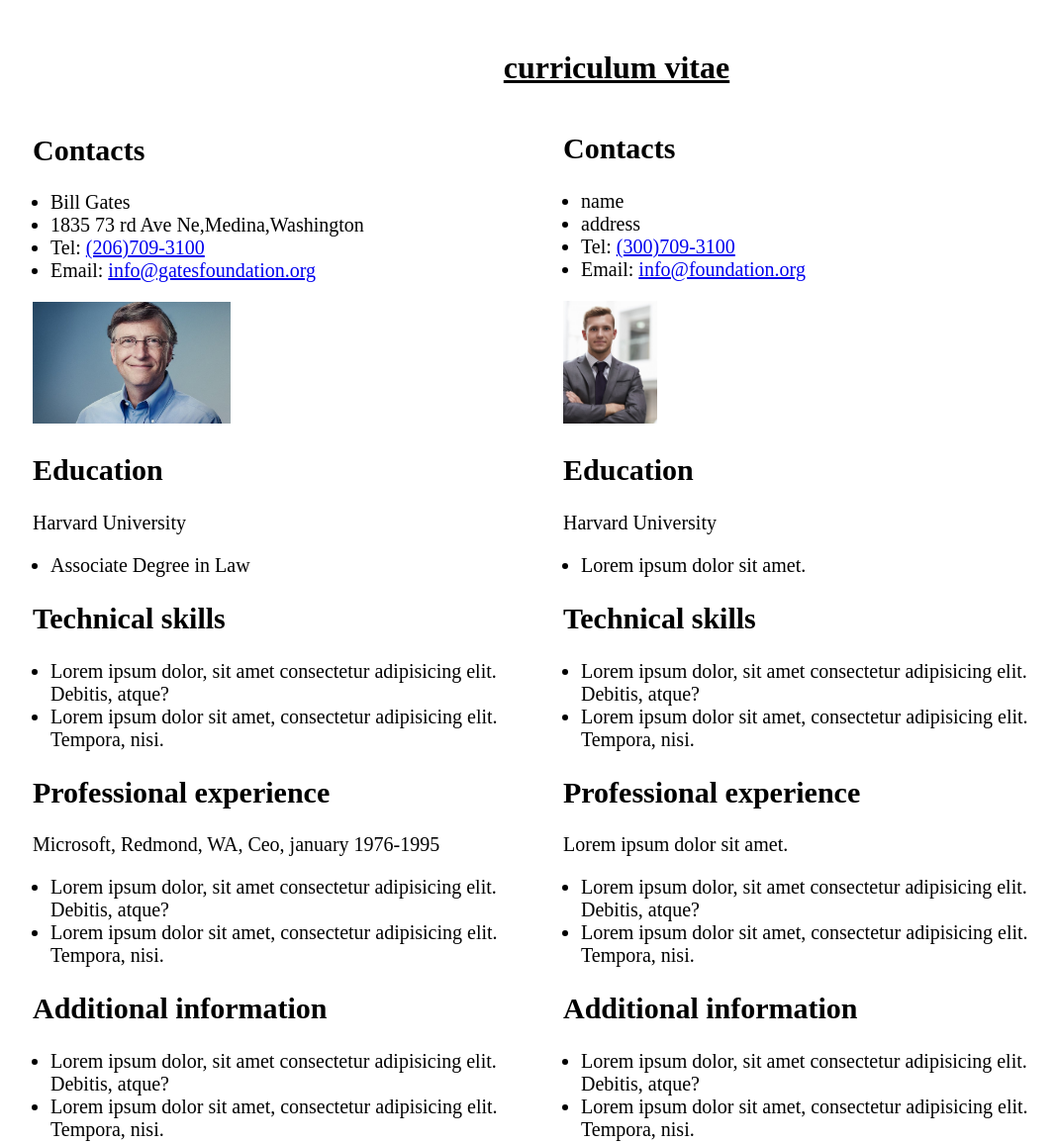
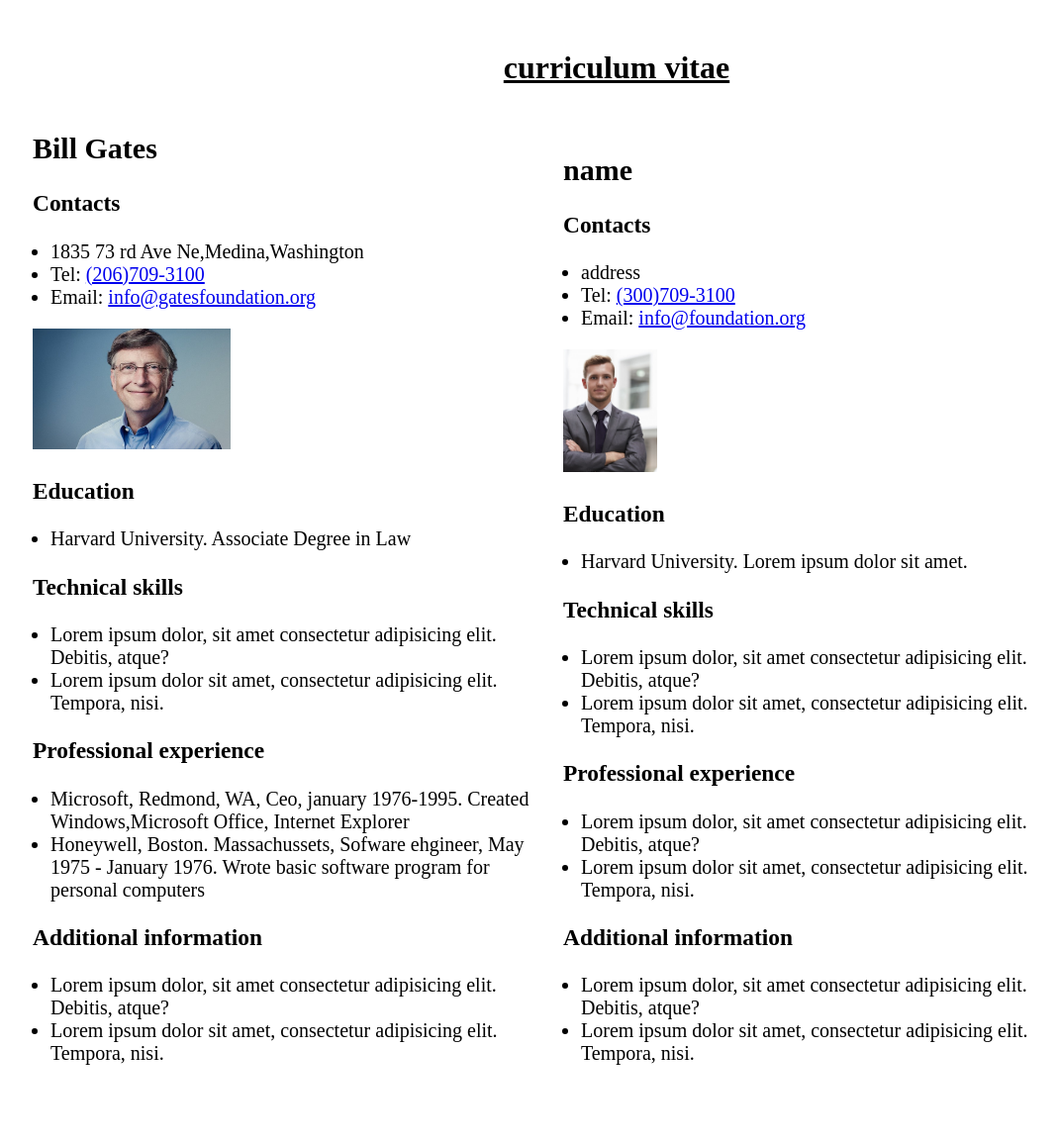
Before and after one commit to Anjelika86/html-vc, a plain HTML site: page index.html in a window 1280 px wide. Shown: the whole page at 99% size, without its empty margins (17-1086 px from the left). Drawn offline with Linux system fonts and the light colour scheme.

Commit message:
corrected html

```diff
--- a/assets/css/style.css
+++ b/assets/css/style.css
@@ -5,7 +5,7 @@ body {
 ul {
   padding-left: 18px;
 }
-.div {
+.article{
   display: inline-block;
   box-sizing: border-box;
   width: 45%;
--- a/index.html
+++ b/index.html
@@ -12,88 +12,87 @@
     <h1 class="header">curriculum vitae</h1>
   </header>
   <main class="main">
-    <div class="div">
+    <article class="article">
+      <h2>Bill Gates</h2>
     <section>
-    <h2>Contacts</h2>
+    <h3>Contacts</h3>
     <ul>
-     <li>Bill Gates</li>
      <li>1835 73 rd Ave Ne,Medina,Washington</li>
      <li>Tel: <a href="(206)709-3100">(206)709-3100</a> </li>
      <li>Email: <a href="info@gatesfoundation.org">info@gatesfoundation.org</a> </li>
     </ul>
-     <p><img class="img1" src="./assets/img/54643af0d10c30ab.jpg" alt="Man"></p>
+     <img class="img1" src="./assets/img/54643af0d10c30ab.jpg" alt="Bill Gates">
     </section>
     <section>
-    <h2>Education</h2>
-    <p>Harvard University</p>
+    <h3>Education</h3>
     <ul>
-      <li>Associate Degree in Law</li>
+      <li>Harvard University. Associate Degree in Law</li>
     </ul>
     </section>
     <section>
-      <h2>Technical skills</h2>
+      <h3>Technical skills</h3>
     <ul>
       <li>Lorem ipsum dolor, sit amet consectetur adipisicing elit. Debitis, atque?</li>
       <li>Lorem ipsum dolor sit amet, consectetur adipisicing elit. Tempora, nisi.</li>
     </ul>
     </section>
     <section>
-      <h2>Professional experience</h2>
-      <p>Microsoft, Redmond, WA, Ceo, january 1976-1995</p>
+      <h3>Professional experience</h3>
       <ul>
-       <li>Lorem ipsum dolor, sit amet consectetur adipisicing elit. Debitis, atque?</li>
-       <li>Lorem ipsum dolor sit amet, consectetur adipisicing elit. Tempora, nisi.</li>
+       <li>Microsoft, Redmond, WA, Ceo, january 1976-1995.
+         Created Windows,Microsoft Office, Internet Explorer</li>
+       <li>Honeywell, Boston. Massachussets, Sofware ehgineer, May 1975 - January 1976.
+         Wrote basic software program for personal computers
+       </li>
       </ul>
     </section>
     <section>
-     <h2>Additional information</h2>
+     <h3>Additional information</h3>
      <ul>
       <li>Lorem ipsum dolor, sit amet consectetur adipisicing elit. Debitis, atque?</li>
       <li>Lorem ipsum dolor sit amet, consectetur adipisicing elit. Tempora, nisi.</li>
      </ul>
     </section>
-   </div>
-   <div class="div">
+   </article>
+   <article class="article">
+     <h2>name</h2>
    <section>
-    <h2>Contacts</h2>
+    <h3>Contacts</h3>
      <ul>
-       <li>name</li>
        <li>address</li>
        <li>Tel: <a href="(300)709-3100">(300)709-3100</a> </li>
        <li>Email: <a href="info@foundation.org">info@foundation.org</a> </li>
      </ul>
-     <p><img class="img2" src="./assets/img/5555.jpg" alt="Man"></p>
+     <img class="img2" src="./assets/img/5555.jpg" alt="Man">
    </section>
    <section>
-    <h2>Education</h2>
-    <p>Harvard University</p>
+    <h3>Education</h3>
      <ul>
-       <li>Lorem ipsum dolor sit amet.</li>
+       <li>Harvard University. Lorem ipsum dolor sit amet.</li>
      </ul>
    </section>
    <section>
-    <h2>Technical skills</h2>
+    <h3>Technical skills</h3>
      <ul>
        <li>Lorem ipsum dolor, sit amet consectetur adipisicing elit. Debitis, atque?</li>
        <li>Lorem ipsum dolor sit amet, consectetur adipisicing elit. Tempora, nisi.</li>
      </ul>
    </section>
    <section>
-    <h2>Professional experience</h2>
-    <p>Lorem ipsum dolor sit amet.</p>
+    <h3>Professional experience</h3>
      <ul>
        <li>Lorem ipsum dolor, sit amet consectetur adipisicing elit. Debitis, atque?</li>
        <li>Lorem ipsum dolor sit amet, consectetur adipisicing elit. Tempora, nisi.</li>
      </ul>
    </section>
    <section>
-    <h2>Additional information</h2>
+    <h3>Additional information</h3>
      <ul>
        <li>Lorem ipsum dolor, sit amet consectetur adipisicing elit. Debitis, atque?</li>
        <li>Lorem ipsum dolor sit amet, consectetur adipisicing elit. Tempora, nisi.</li>
      </ul>
    </section>
-   </div>
+   </article>
   </main>
 </body>
 </html>
```
